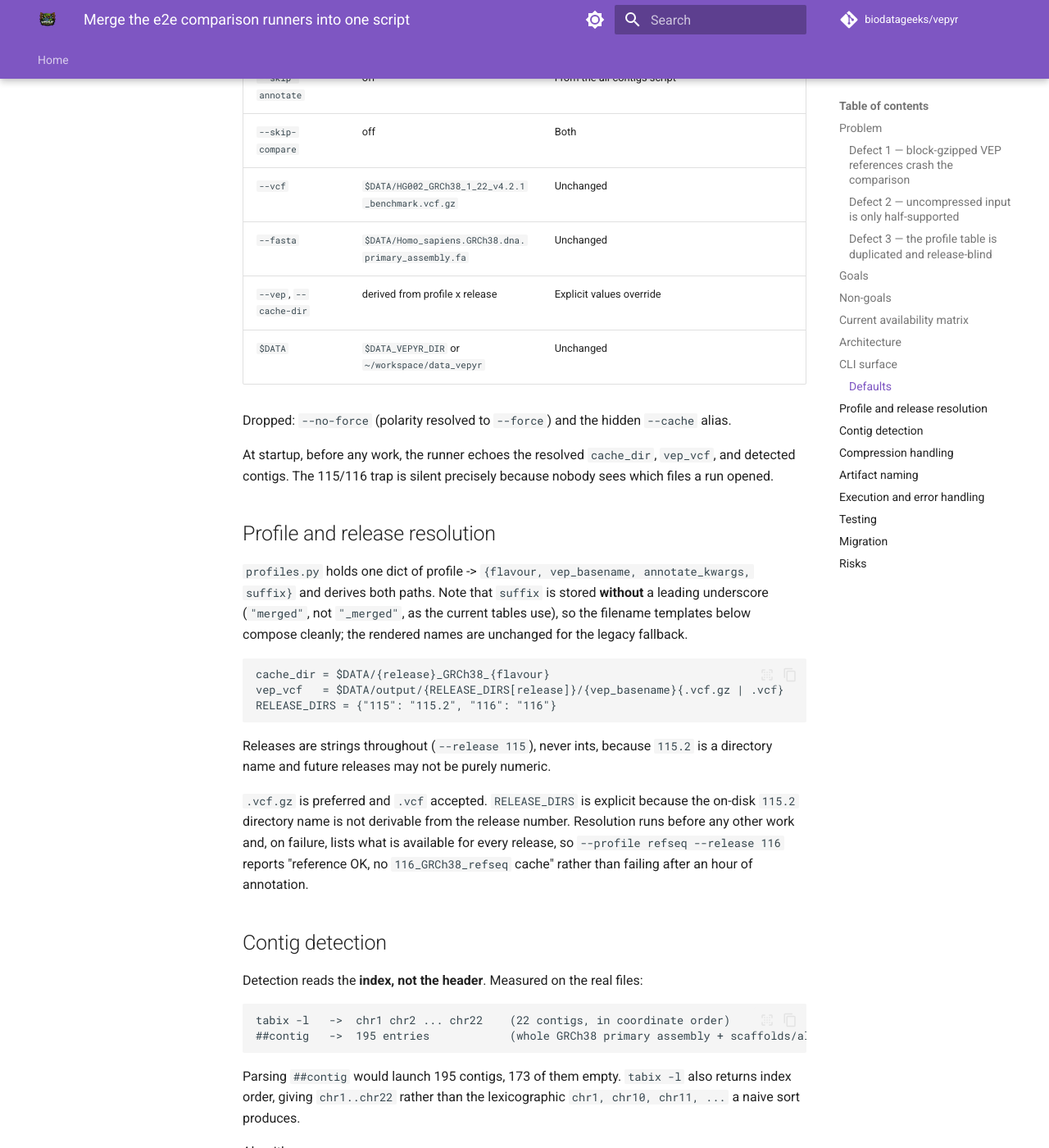
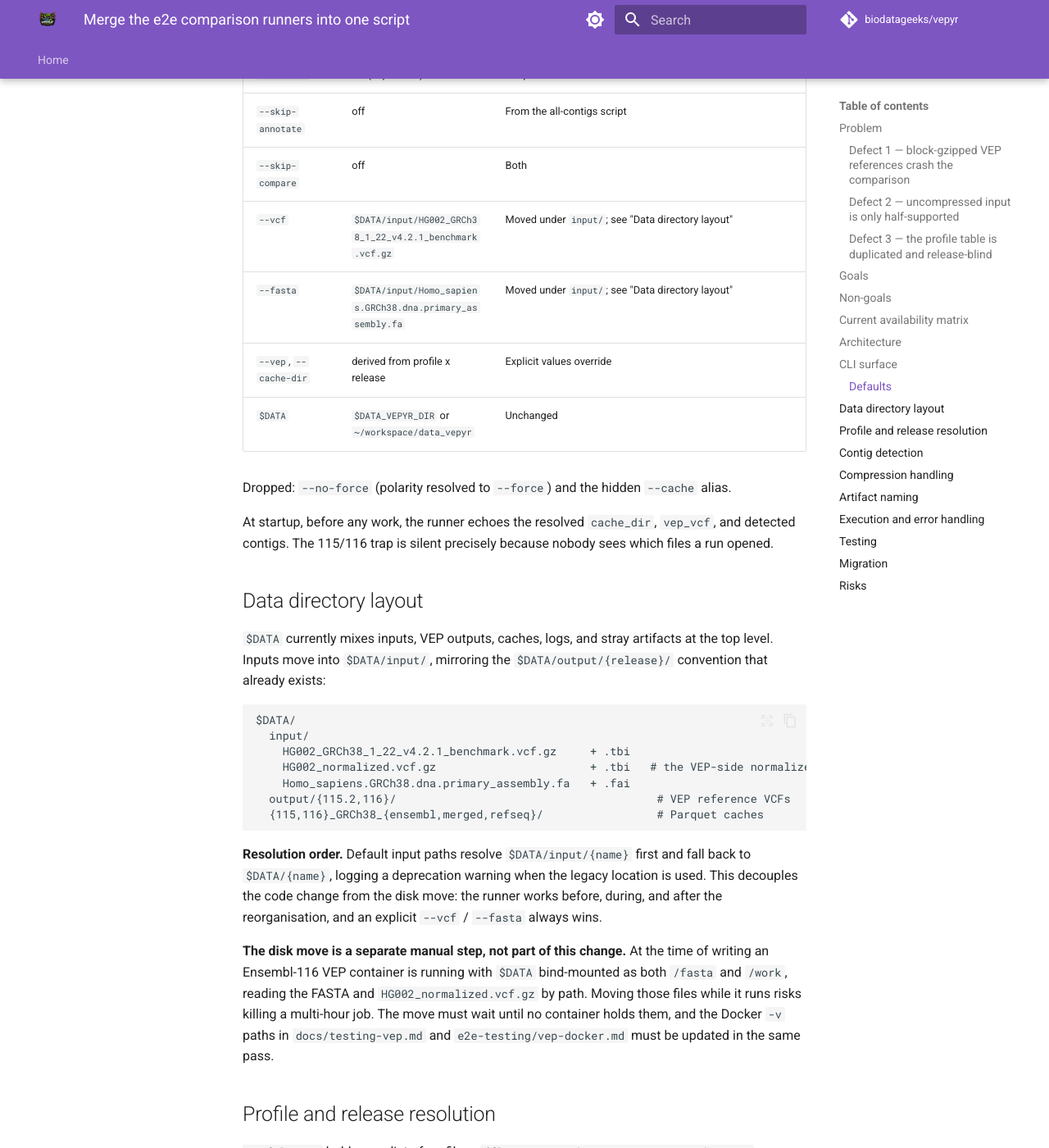
Before and after one commit to biodatageeks/vepyr, an MkDocs documentation site: the page built from docs/superpowers/specs/2026-07-28-merge-comparison-runners-design.md, in a window 1280 px wide and 1400 px high, scrolled down 3739 px. Shown: the whole window at 82% size. Built offline with MkDocs 1.6.1 and Material for MkDocs 9.7.7, drawn with Linux system fonts in a browser that asks for light colours; comment, search, counter and statistics services are not loaded; some of the changed text lies outside the part shown.

Commit message:
docs: default profile merged, inputs under $DATA/input/
Change the merged runner's default --profile from ensembl to merged: it is
the only profile that fully resolves at both release 115 and 116, so a bare
run works at either release.

Move the default input VCF and reference FASTA under $DATA/input/, mirroring
the existing $DATA/output/{release}/ convention. Resolution falls back to the
legacy $DATA/ root with a warning, so the code change is decoupled from the
disk move -- which must wait until no VEP container holds those files.

Co-Authored-By: Claude Opus 5 <noreply@anthropic.com>

````diff
--- a/docs/superpowers/specs/2026-07-28-merge-comparison-runners-design.md
+++ b/docs/superpowers/specs/2026-07-28-merge-comparison-runners-design.md
@@ -122,7 +122,7 @@ run_comparison.py --release 116 --profile merged --chroms 1 2 22
 |---|---|---|
 | `--release` | **required** | Forces a conscious choice; the strongest guard against cache/reference mismatch |
 | `--chroms` | auto-detected | See "Contig detection"; `all` is a synonym for detect |
-| `--profile` | `ensembl` | Both current scripts agree |
+| `--profile` | `merged` | The only profile that fully resolves at both 115 and 116, so a bare run works at either release (both current scripts default to `ensembl`, which has no 116 cache or reference) |
 | `--force` | off (reuse) | The expensive option is opted into, not out of |
 | `--bgzf` | off (plain output) | Both current scripts agree |
 | `--workers` | `1` | Matches `docs/performance.md` |
@@ -130,8 +130,8 @@ run_comparison.py --release 116 --profile merged --chroms 1 2 22
 | `--isolate` | off (in-process) | Subprocess isolation available on demand |
 | `--skip-annotate` | off | From the all-contigs script |
 | `--skip-compare` | off | Both |
-| `--vcf` | `$DATA/HG002_GRCh38_1_22_v4.2.1_benchmark.vcf.gz` | Unchanged |
-| `--fasta` | `$DATA/Homo_sapiens.GRCh38.dna.primary_assembly.fa` | Unchanged |
+| `--vcf` | `$DATA/input/HG002_GRCh38_1_22_v4.2.1_benchmark.vcf.gz` | Moved under `input/`; see "Data directory layout" |
+| `--fasta` | `$DATA/input/Homo_sapiens.GRCh38.dna.primary_assembly.fa` | Moved under `input/`; see "Data directory layout" |
 | `--vep`, `--cache-dir` | derived from profile x release | Explicit values override |
 | `$DATA` | `$DATA_VEPYR_DIR` or `~/workspace/data_vepyr` | Unchanged |
 
@@ -139,6 +139,33 @@ Dropped: `--no-force` (polarity resolved to `--force`) and the hidden `--cache`
 
 At startup, before any work, the runner echoes the resolved `cache_dir`, `vep_vcf`, and detected
 contigs. The 115/116 trap is silent precisely because nobody sees which files a run opened.
+
+## Data directory layout
+
+`$DATA` currently mixes inputs, VEP outputs, caches, logs, and stray artifacts at the top level.
+Inputs move into `$DATA/input/`, mirroring the `$DATA/output/{release}/` convention that already
+exists:
+
+```
+$DATA/
+  input/
+    HG002_GRCh38_1_22_v4.2.1_benchmark.vcf.gz     + .tbi
+    HG002_normalized.vcf.gz                       + .tbi   # the VEP-side normalized input
+    Homo_sapiens.GRCh38.dna.primary_assembly.fa   + .fai
+  output/{115.2,116}/                                       # VEP reference VCFs
+  {115,116}_GRCh38_{ensembl,merged,refseq}/                 # Parquet caches
+```
+
+**Resolution order.** Default input paths resolve `$DATA/input/{name}` first and fall back to
+`$DATA/{name}`, logging a deprecation warning when the legacy location is used. This decouples the
+code change from the disk move: the runner works before, during, and after the reorganisation, and
+an explicit `--vcf` / `--fasta` always wins.
+
+**The disk move is a separate manual step, not part of this change.** At the time of writing an
+Ensembl-116 VEP container is running with `$DATA` bind-mounted as both `/fasta` and `/work`,
+reading the FASTA and `HG002_normalized.vcf.gz` by path. Moving those files while it runs risks
+killing a multi-hour job. The move must wait until no container holds them, and the Docker `-v`
+paths in `docs/testing-vep.md` and `e2e-testing/vep-docker.md` must be updated in the same pass.
 
 ## Profile and release resolution
 
@@ -279,6 +306,8 @@ New tests the module split makes possible, none of which need a built native ext
 - The tabix slice path and the linear slice path produce byte-identical output.
 - `profiles.resolve` raises with an availability listing for an unavailable combination, and
   omitting `--release` is an argparse error.
+- Default input resolution prefers `$DATA/input/`, falls back to `$DATA/` with a warning, and an
+  explicit `--vcf` / `--fasta` overrides both.
 - Contig detection prefers the index over the header: given a fixture whose header lists more
   contigs than the index, only the indexed ones are returned, in index order.
 - Artifact names for the same profile at two releases do not collide, and every intermediate path
@@ -309,3 +338,5 @@ A `conftest.py` puts `e2e-testing/scripts` on `sys.path` so the package imports
 | Historical reports predate the release axis and cannot be attributed | Accepted; they are only read by `--skip-annotate` |
 | Per-release normalization costs one redundant `bcftools norm` pass and ~2.9 GB per release | Accepted deliberately to keep the isolation invariant unconditional |
 | Existing `results/fast_chr*/` directories predate the release layout | Left in place, unread by the new layout; removable by hand |
+| Moving inputs into `$DATA/input/` breaks a running VEP container | The move is manual, deferred, and gated on no container holding the files; the fallback keeps the runner working either way |
+| Docker `-v` paths in the docs point at the old input locations | Updated in the same pass as the disk move, not with the code change |
````
